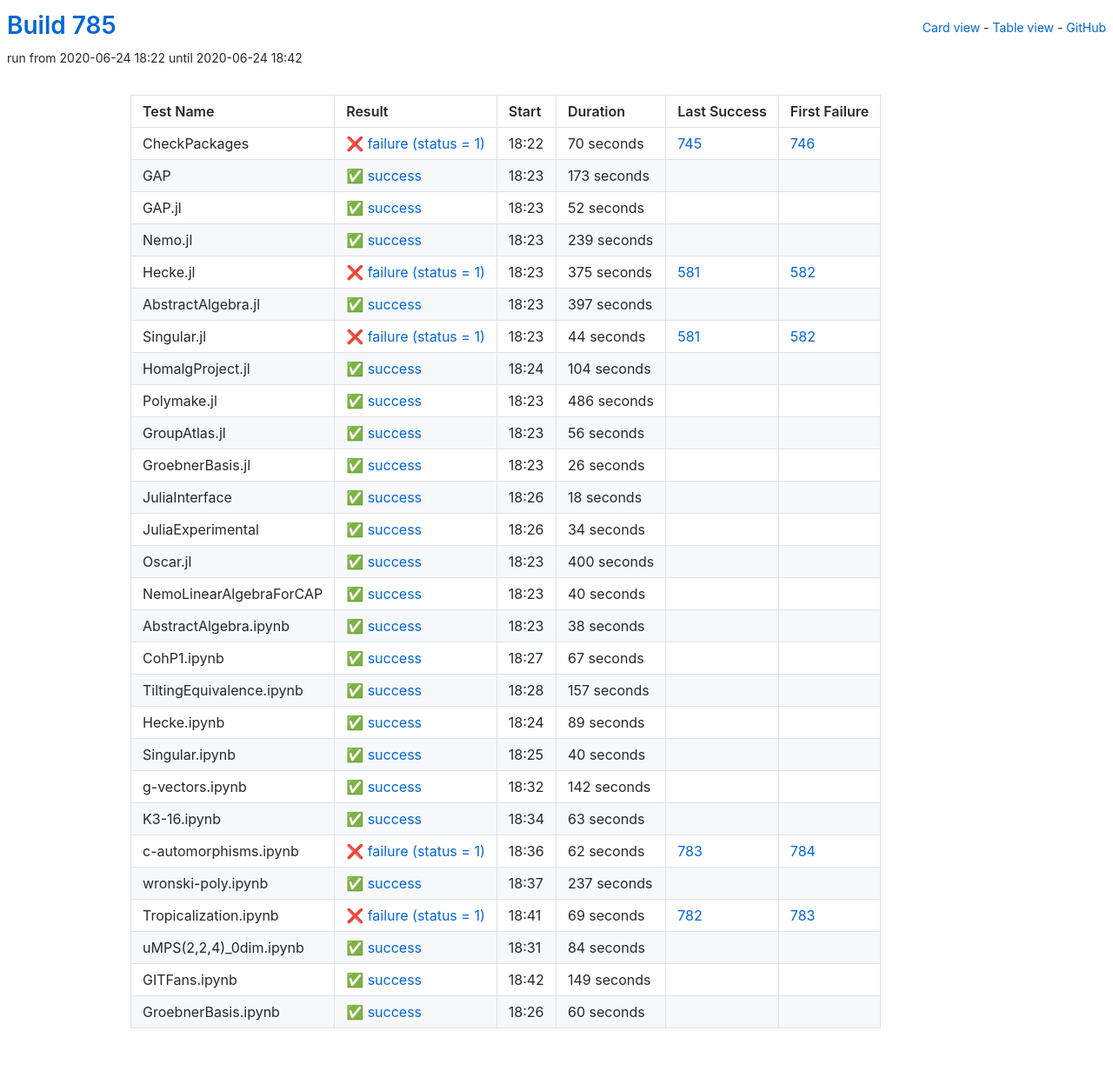
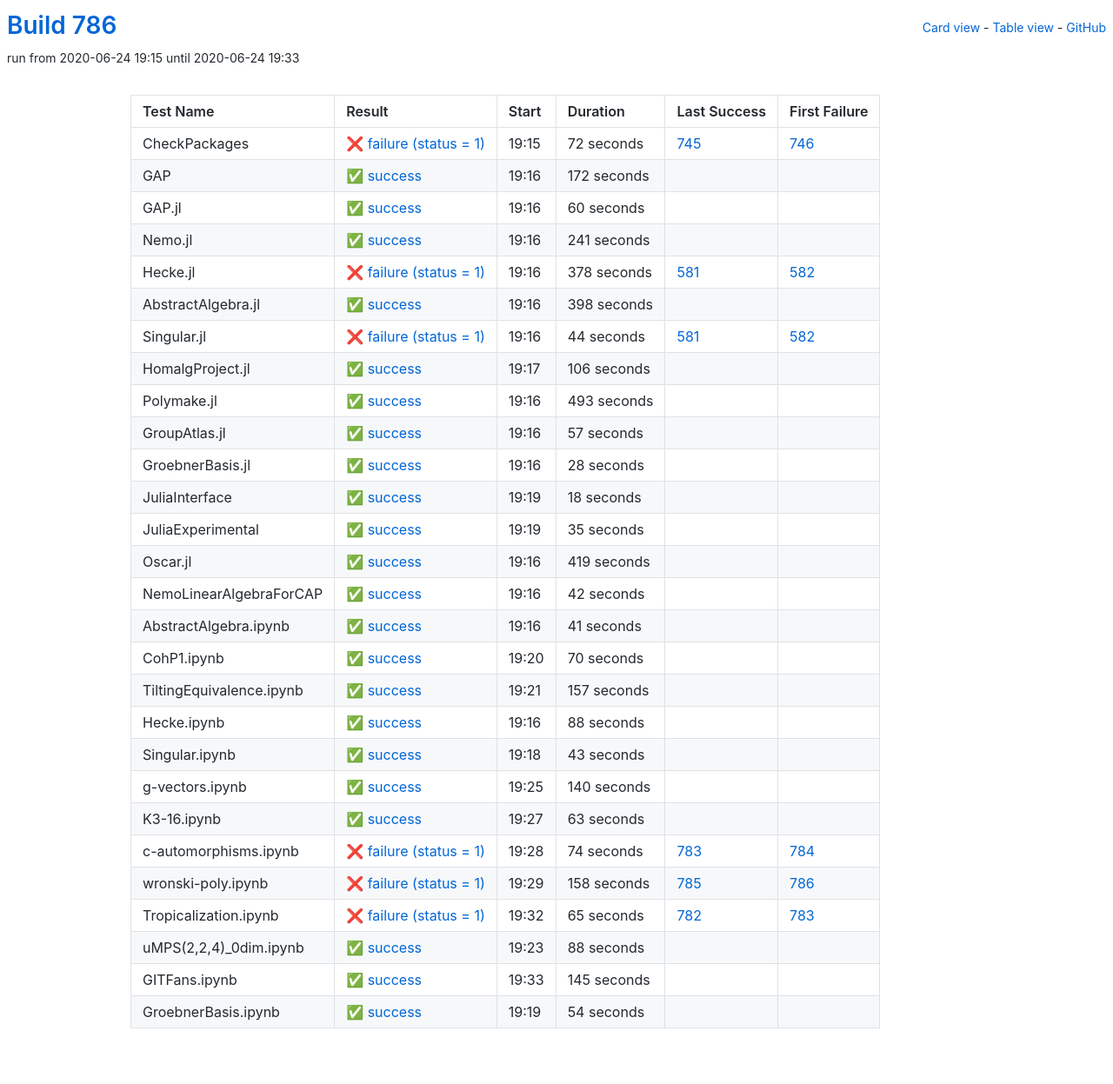
Before and after one commit to oscar-system/oscar-ci-status-1.4, a Jekyll site: the page built from table.html, in a window 1280 px wide. Shown: the whole page at 87% size. Built offline with Jekyll 4.4.1, drawn with Linux system fonts in a browser that asks for light colours.

Commit message:
Build #786

```diff
--- a/_data/ci.yml
+++ b/_data/ci.yml
@@ -1,6 +1,6 @@
 ---
-build: 785
-build_url: https://oscarci.mathematik.uni-kl.de/job/oscar-julia-1.4/785/
+build: 786
+build_url: https://oscarci.mathematik.uni-kl.de/job/oscar-julia-1.4/786/
 job: oscar-julia-1.4
 organization: oscar-system
 repo: oscar-ci-status-1.4
@@ -8,80 +8,80 @@ repourl: https://github.com/oscar-system/oscar-ci-status-1.4
 tests:
 - name: CheckPackages
   id: checkpackages
-  log: https://oscarci.mathematik.uni-kl.de/job/oscar-julia-1.4/785/artifact/logs/build-785/CheckPackages.log
-  start: 2020-06-24 18:22
+  log: https://oscarci.mathematik.uni-kl.de/job/oscar-julia-1.4/786/artifact/logs/build-786/CheckPackages.log
+  start: 2020-06-24 19:15
   success: false
   exitcode: 1
   status: failure
-  duration: 70
+  duration: 72
   last_success: 745
   last_success_url: https://oscarci.mathematik.uni-kl.de/job/oscar-julia-1.4/745/
   first_failure: 746
   first_failure_url: https://oscarci.mathematik.uni-kl.de/job/oscar-julia-1.4/746/
 - name: GAP
   id: gap
-  log: https://oscarci.mathematik.uni-kl.de/job/oscar-julia-1.4/785/artifact/logs/build-785/GAP.log
-  start: 2020-06-24 18:23
+  log: https://oscarci.mathematik.uni-kl.de/job/oscar-julia-1.4/786/artifact/logs/build-786/GAP.log
+  start: 2020-06-24 19:16
   success: true
   exitcode: 0
   status: success
-  duration: 173
+  duration: 172
   last_success: false
   last_success_url:
   first_failure: false
   first_failure_url:
 - name: GAP.jl
   id: gap-jl
-  log: https://oscarci.mathematik.uni-kl.de/job/oscar-julia-1.4/785/artifact/logs/build-785/GAP.jl.log
-  start: 2020-06-24 18:23
+  log: https://oscarci.mathematik.uni-kl.de/job/oscar-julia-1.4/786/artifact/logs/build-786/GAP.jl.log
+  start: 2020-06-24 19:16
   success: true
   exitcode: 0
   status: success
-  duration: 52
+  duration: 60
   last_success: false
   last_success_url:
   first_failure: false
   first_failure_url:
 - name: Nemo.jl
   id: nemo-jl
-  log: https://oscarci.mathematik.uni-kl.de/job/oscar-julia-1.4/785/artifact/logs/build-785/Nemo.jl.log
-  start: 2020-06-24 18:23
+  log: https://oscarci.mathematik.uni-kl.de/job/oscar-julia-1.4/786/artifact/logs/build-786/Nemo.jl.log
+  start: 2020-06-24 19:16
   success: true
   exitcode: 0
   status: success
-  duration: 239
+  duration: 241
   last_success: false
   last_success_url:
   first_failure: false
   first_failure_url:
 - name: Hecke.jl
   id: hecke-jl
-  log: https://oscarci.mathematik.uni-kl.de/job/oscar-julia-1.4/785/artifact/logs/build-785/Hecke.jl.log
-  start: 2020-06-24 18:23
+  log: https://oscarci.mathematik.uni-kl.de/job/oscar-julia-1.4/786/artifact/logs/build-786/Hecke.jl.log
+  start: 2020-06-24 19:16
   success: false
   exitcode: 1
   status: failure
-  duration: 375
+  duration: 378
   last_success: 581
   last_success_url: https://oscarci.mathematik.uni-kl.de/job/oscar-julia-1.4/581/
   first_failure: 582
   first_failure_url: https://oscarci.mathematik.uni-kl.de/job/oscar-julia-1.4/582/
 - name: AbstractAlgebra.jl
   id: abstractalgebra-jl
-  log: https://oscarci.mathematik.uni-kl.de/job/oscar-julia-1.4/785/artifact/logs/build-785/AbstractAlgebra.jl.log
-  start: 2020-06-24 18:23
+  log: https://oscarci.mathematik.uni-kl.de/job/oscar-julia-1.4/786/artifact/logs/build-786/AbstractAlgebra.jl.log
+  start: 2020-06-24 19:16
   success: true
   exitcode: 0
   status: success
-  duration: 397
+  duration: 398
   last_success: false
   last_success_url:
   first_failure: false
   first_failure_url:
 - name: Singular.jl
   id: singular-jl
-  log: https://oscarci.mathematik.uni-kl.de/job/oscar-julia-1.4/785/artifact/logs/build-785/Singular.jl.log
-  start: 2020-06-24 18:23
+  log: https://oscarci.mathematik.uni-kl.de/job/oscar-julia-1.4/786/artifact/logs/build-786/Singular.jl.log
+  start: 2020-06-24 19:16
   success: false
   exitcode: 1
   status: failure
@@ -92,56 +92,56 @@ tests:
   first_failure_url: https://oscarci.mathematik.uni-kl.de/job/oscar-julia-1.4/582/
 - name: HomalgProject.jl
   id: homalgproject-jl
-  log: https://oscarci.mathematik.uni-kl.de/job/oscar-julia-1.4/785/artifact/logs/build-785/HomalgProject.jl.log
-  start: 2020-06-24 18:24
+  log: https://oscarci.mathematik.uni-kl.de/job/oscar-julia-1.4/786/artifact/logs/build-786/HomalgProject.jl.log
+  start: 2020-06-24 19:17
   success: true
   exitcode: 0
   status: success
-  duration: 104
+  duration: 106
   last_success: false
   last_success_url:
   first_failure: false
   first_failure_url:
 - name: Polymake.jl
   id: polymake-jl
-  log: https://oscarci.mathematik.uni-kl.de/job/oscar-julia-1.4/785/artifact/logs/build-785/Polymake.jl.log
-  start: 2020-06-24 18:23
+  log: https://oscarci.mathematik.uni-kl.de/job/oscar-julia-1.4/786/artifact/logs/build-786/Polymake.jl.log
+  start: 2020-06-24 19:16
   success: true
   exitcode: 0
   status: success
-  duration: 486
+  duration: 493
   last_success: false
   last_success_url:
   first_failure: false
   first_failure_url:
 - name: GroupAtlas.jl
   id: groupatlas-jl
-  log: https://oscarci.mathematik.uni-kl.de/job/oscar-julia-1.4/785/artifact/logs/build-785/GroupAtlas.jl.log
-  start: 2020-06-24 18:23
+  log: https://oscarci.mathematik.uni-kl.de/job/oscar-julia-1.4/786/artifact/logs/build-786/GroupAtlas.jl.log
+  start: 2020-06-24 19:16
   success: true
   exitcode: 0
   status: success
-  duration: 56
+  duration: 57
   last_success: false
   last_success_url:
   first_failure: false
   first_failure_url:
 - name: GroebnerBasis.jl
   id: groebnerbasis-jl
-  log: https://oscarci.mathematik.uni-kl.de/job/oscar-julia-1.4/785/artifact/logs/build-785/GroebnerBasis.jl.log
-  start: 2020-06-24 18:23
+  log: https://oscarci.mathematik.uni-kl.de/job/oscar-julia-1.4/786/artifact/logs/build-786/GroebnerBasis.jl.log
+  start: 2020-06-24 19:16
   success: true
   exitcode: 0
   status: success
-  duration: 26
+  duration: 28
   last_success: false
   last_success_url:
   first_failure: false
   first_failure_url:
 - name: JuliaInterface
   id: juliainterface
-  log: https://oscarci.mathematik.uni-kl.de/job/oscar-julia-1.4/785/artifact/logs/build-785/JuliaInterface.log
-  start: 2020-06-24 18:26
+  log: https://oscarci.mathematik.uni-kl.de/job/oscar-julia-1.4/786/artifact/logs/build-786/JuliaInterface.log
+  start: 2020-06-24 19:19
   success: true
   exitcode: 0
   status: success
@@ -152,68 +152,68 @@ tests:
   first_failure_url:
 - name: JuliaExperimental
   id: juliaexperimental
-  log: https://oscarci.mathematik.uni-kl.de/job/oscar-julia-1.4/785/artifact/logs/build-785/JuliaExperimental.log
-  start: 2020-06-24 18:26
+  log: https://oscarci.mathematik.uni-kl.de/job/oscar-julia-1.4/786/artifact/logs/build-786/JuliaExperimental.log
+  start: 2020-06-24 19:19
   success: true
   exitcode: 0
   status: success
-  duration: 34
+  duration: 35
   last_success: false
   last_success_url:
   first_failure: false
   first_failure_url:
 - name: Oscar.jl
   id: oscar-jl
-  log: https://oscarci.mathematik.uni-kl.de/job/oscar-julia-1.4/785/artifact/logs/build-785/Oscar.jl.log
-  start: 2020-06-24 18:23
+  log: https://oscarci.mathematik.uni-kl.de/job/oscar-julia-1.4/786/artifact/logs/build-786/Oscar.jl.log
+  start: 2020-06-24 19:16
   success: true
   exitcode: 0
   status: success
-  duration: 400
+  duration: 419
   last_success: false
   last_success_url:
   first_failure: false
   first_failure_url:
 - name: NemoLinearAlgebraForCAP
   id: nemolinearalgebraforcap
-  log: https://oscarci.mathematik.uni-kl.de/job/oscar-julia-1.4/785/artifact/logs/build-785/NemoLinearAlgebraForCAP.log
-  start: 2020-06-24 18:23
+  log: https://oscarci.mathematik.uni-kl.de/job/oscar-julia-1.4/786/artifact/logs/build-786/NemoLinearAlgebraForCAP.log
+  start: 2020-06-24 19:16
   success: true
   exitcode: 0
   status: success
-  duration: 40
+  duration: 42
   last_success: false
   last_success_url:
   first_failure: false
   first_failure_url:
 - name: AbstractAlgebra.ipynb
   id: abstractalgebra-ipynb
-  log: https://oscarci.mathematik.uni-kl.de/job/oscar-julia-1.4/785/artifact/logs/build-785/AbstractAlgebra.ipynb.log
-  start: 2020-06-24 18:23
+  log: https://oscarci.mathematik.uni-kl.de/job/oscar-julia-1.4/786/artifact/logs/build-786/AbstractAlgebra.ipynb.log
+  start: 2020-06-24 19:16
   success: true
   exitcode: 0
   status: success
-  duration: 38
+  duration: 41
   last_success: false
   last_success_url:
   first_failure: false
   first_failure_url:
 - name: CohP1.ipynb
   id: cohp1-ipynb
-  log: https://oscarci.mathematik.uni-kl.de/job/oscar-julia-1.4/785/artifact/logs/build-785/CohP1.ipynb.log
-  start: 2020-06-24 18:27
+  log: https://oscarci.mathematik.uni-kl.de/job/oscar-julia-1.4/786/artifact/logs/build-786/CohP1.ipynb.log
+  start: 2020-06-24 19:20
   success: true
   exitcode: 0
   status: success
-  duration: 67
+  duration: 70
   last_success: false
   last_success_url:
   first_failure: false
   first_failure_url:
 - name: TiltingEquivalence.ipynb
   id: tiltingequivalence-ipynb
-  log: https://oscarci.mathematik.uni-kl.de/job/oscar-julia-1.4/785/artifact/logs/build-785/TiltingEquivalence.ipynb.log
-  start: 2020-06-24 18:28
+  log: https://oscarci.mathematik.uni-kl.de/job/oscar-julia-1.4/786/artifact/logs/build-786/TiltingEquivalence.ipynb.log
+  start: 2020-06-24 19:21
   success: true
   exitcode: 0
   status: success
@@ -224,44 +224,44 @@ tests:
   first_failure_url:
 - name: Hecke.ipynb
   id: hecke-ipynb
-  log: https://oscarci.mathematik.uni-kl.de/job/oscar-julia-1.4/785/artifact/logs/build-785/Hecke.ipynb.log
-  start: 2020-06-24 18:24
+  log: https://oscarci.mathematik.uni-kl.de/job/oscar-julia-1.4/786/artifact/logs/build-786/Hecke.ipynb.log
+  start: 2020-06-24 19:16
   success: true
   exitcode: 0
   status: success
-  duration: 89
+  duration: 88
   last_success: false
   last_success_url:
   first_failure: false
   first_failure_url:
 - name: Singular.ipynb
   id: singular-ipynb
-  log: https://oscarci.mathematik.uni-kl.de/job/oscar-julia-1.4/785/artifact/logs/build-785/Singular.ipynb.log
-  start: 2020-06-24 18:25
+  log: https://oscarci.mathematik.uni-kl.de/job/oscar-julia-1.4/786/artifact/logs/build-786/Singular.ipynb.log
+  start: 2020-06-24 19:18
   success: true
   exitcode: 0
   status: success
-  duration: 40
+  duration: 43
   last_success: false
   last_success_url:
   first_failure: false
   first_failure_url:
 - name: g-vectors.ipynb
   id: g-vectors-ipynb
-  log: https://oscarci.mathematik.uni-kl.de/job/oscar-julia-1.4/785/artifact/logs/build-785/g-vectors.ipynb.log
-  start: 2020-06-24 18:32
+  log: https://oscarci.mathematik.uni-kl.de/job/oscar-julia-1.4/786/artifact/logs/build-786/g-vectors.ipynb.log
+  start: 2020-06-24 19:25
   success: true
   exitcode: 0
   status: success
-  duration: 142
+  duration: 140
   last_success: false
   last_success_url:
   first_failure: false
   first_failure_url:
 - name: K3-16.ipynb
   id: k3-16-ipynb
-  log: https://oscarci.mathematik.uni-kl.de/job/oscar-julia-1.4/785/artifact/logs/build-785/K3-16.ipynb.log
-  start: 2020-06-24 18:34
+  log: https://oscarci.mathematik.uni-kl.de/job/oscar-julia-1.4/786/artifact/logs/build-786/K3-16.ipynb.log
+  start: 2020-06-24 19:27
   success: true
   exitcode: 0
   status: success
@@ -272,72 +272,72 @@ tests:
   first_failure_url:
 - name: c-automorphisms.ipynb
   id: c-automorphisms-ipynb
-  log: https://oscarci.mathematik.uni-kl.de/job/oscar-julia-1.4/785/artifact/logs/build-785/c-automorphisms.ipynb.log
-  start: 2020-06-24 18:36
+  log: https://oscarci.mathematik.uni-kl.de/job/oscar-julia-1.4/786/artifact/logs/build-786/c-automorphisms.ipynb.log
+  start: 2020-06-24 19:28
   success: false
   exitcode: 1
   status: failure
-  duration: 62
+  duration: 74
   last_success: 783
   last_success_url: https://oscarci.mathematik.uni-kl.de/job/oscar-julia-1.4/783/
   first_failure: 784
   first_failure_url: https://oscarci.mathematik.uni-kl.de/job/oscar-julia-1.4/784/
 - name: wronski-poly.ipynb
   id: wronski-poly-ipynb
-  log: https://oscarci.mathematik.uni-kl.de/job/oscar-julia-1.4/785/artifact/logs/build-785/wronski-poly.ipynb.log
-  start: 2020-06-24 18:37
-  success: true
-  exitcode: 0
-  status: success
-  duration: 237
-  last_success: false
-  last_success_url:
-  first_failure: false
-  first_failure_url:
-- name: Tropicalization.ipynb
-  id: tropicalization-ipynb
-  log: https://oscarci.mathematik.uni-kl.de/job/oscar-julia-1.4/785/artifact/logs/build-785/Tropicalization.ipynb.log
-  start: 2020-06-24 18:41
+  log: https://oscarci.mathematik.uni-kl.de/job/oscar-julia-1.4/786/artifact/logs/build-786/wronski-poly.ipynb.log
+  start: 2020-06-24 19:29
   success: false
   exitcode: 1
   status: failure
-  duration: 69
+  duration: 158
+  last_success: 785
+  last_success_url: https://oscarci.mathematik.uni-kl.de/job/oscar-julia-1.4/785/
+  first_failure: 786
+  first_failure_url: https://oscarci.mathematik.uni-kl.de/job/oscar-julia-1.4/786/
+- name: Tropicalization.ipynb
+  id: tropicalization-ipynb
+  log: https://oscarci.mathematik.uni-kl.de/job/oscar-julia-1.4/786/artifact/logs/build-786/Tropicalization.ipynb.log
+  start: 2020-06-24 19:32
+  success: false
+  exitcode: 1
+  status: failure
+  duration: 65
   last_success: 782
   last_success_url: https://oscarci.mathematik.uni-kl.de/job/oscar-julia-1.4/782/
   first_failure: 783
   first_failure_url: https://oscarci.mathematik.uni-kl.de/job/oscar-julia-1.4/783/
 - name: uMPS(2,2,4)_0dim.ipynb
   id: umps-2-2-4-0dim-ipynb
-  log: https://oscarci.mathematik.uni-kl.de/job/oscar-julia-1.4/785/artifact/logs/build-785/uMPS-2-2-4-_0dim.ipynb.log
-  start: 2020-06-24 18:31
+  log: https://oscarci.mathematik.uni-kl.de/job/oscar-julia-1.4/786/artifact/logs/build-786/uMPS-2-2-4-_0dim.ipynb.log
+  start: 2020-06-24 19:23
   success: true
   exitcode: 0
   status: success
-  duration: 84
+  duration: 88
   last_success: false
   last_success_url:
   first_failure: false
   first_failure_url:
 - name: GITFans.ipynb
   id: gitfans-ipynb
-  log: https://oscarci.mathematik.uni-kl.de/job/oscar-julia-1.4/785/artifact/logs/build-785/GITFans.ipynb.log
-  start: 2020-06-24 18:42
+  log: https://oscarci.mathematik.uni-kl.de/job/oscar-julia-1.4/786/artifact/logs/build-786/GITFans.ipynb.log
+  start: 2020-06-24 19:33
   success: true
   exitcode: 0
   status: success
-  duration: 149
+  duration: 145
   last_success: false
   last_success_url:
   first_failure: false
   first_failure_url:
 - name: GroebnerBasis.ipynb
   id: groebnerbasis-ipynb
-  log: https://oscarci.mathematik.uni-kl.de/job/oscar-julia-1.4/785/artifact/logs/build-785/GroebnerBasis.ipynb.log
-  start: 2020-06-24 18:26
+  log: https://oscarci.mathematik.uni-kl.de/job/oscar-julia-1.4/786/artifact/logs/build-786/GroebnerBasis.ipynb.log
+  start: 2020-06-24 19:19
   success: true
   exitcode: 0
   status: success
-  duration: 60
+  duration: 54
   last_success: false
   last_success_url:
   first_failure: false
```
Also changed, not shown: README.md.
